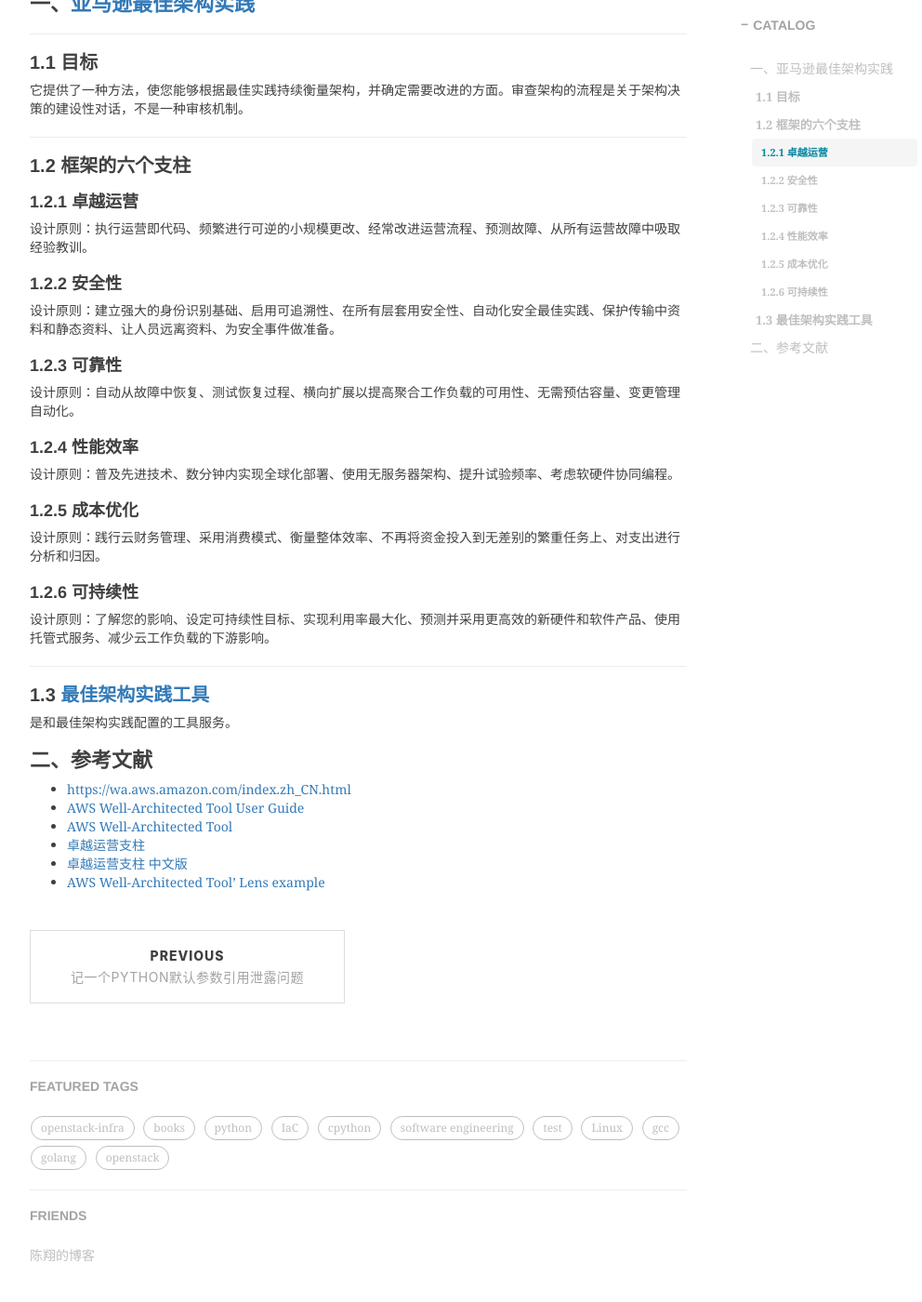
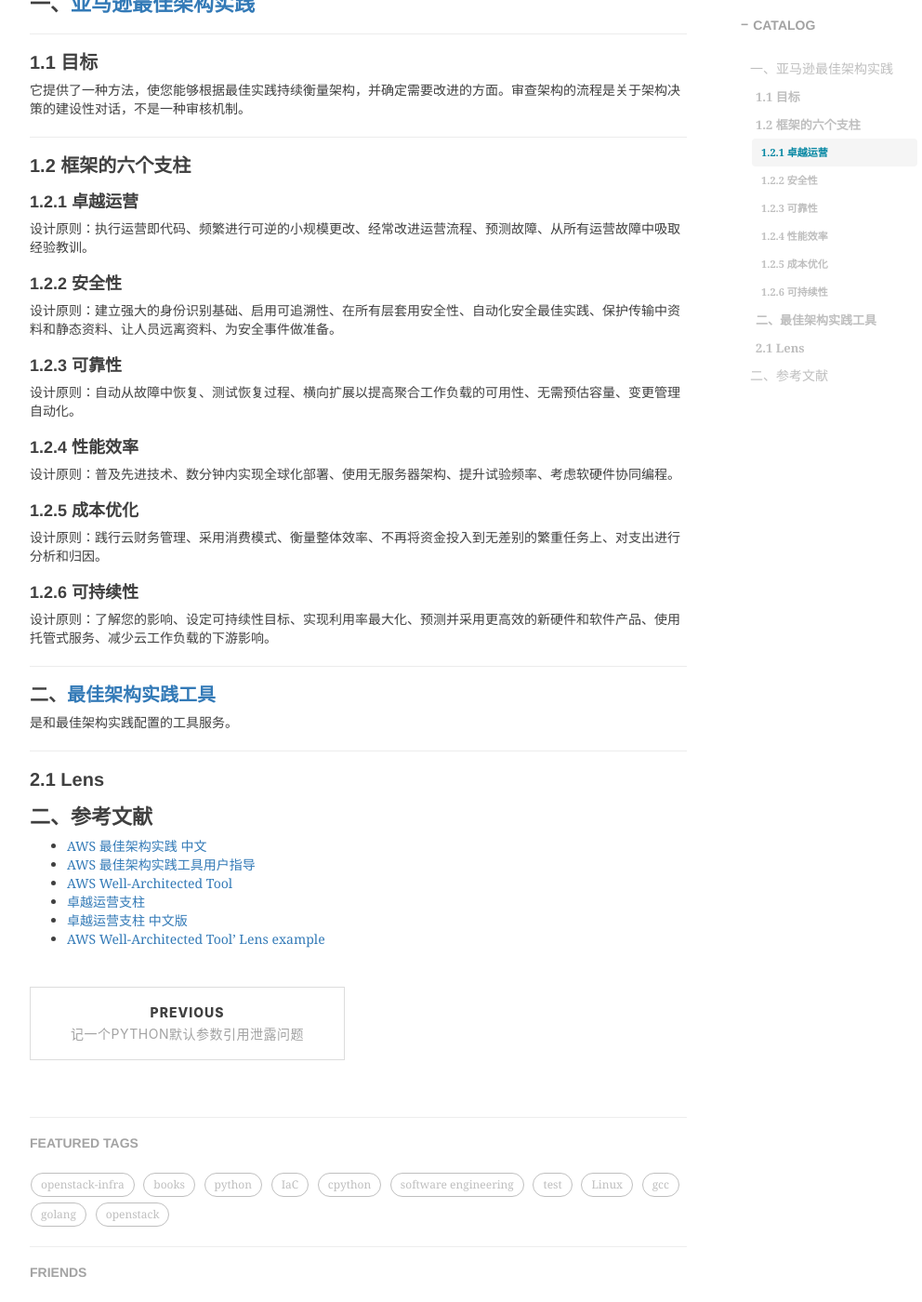
Before and after one commit to shihai1991/shihai1991.github.io, a Jekyll site: the page built from _posts/2023-02-27-AWS卓越架构原则.md, in a window 1280 px wide and 1400 px high, scrolled down 571 px. Shown: the whole window at 93% size, without its empty margins (233-1225 px from the left). Built offline with Jekyll 4.4.1, drawn with Linux system fonts in a browser that asks for light colours; nearby versions of some CDN libraries; comment, search, counter and statistics services are not loaded.

Commit message:
Update 2023-02-27-AWS卓越架构原则.md

```diff
--- a/_posts/2023-02-27-AWS卓越架构原则.md
+++ b/_posts/2023-02-27-AWS卓越架构原则.md
@@ -29,12 +29,14 @@
 ### 1.2.6 可持续性
 设计原则：了解您的影响、设定可持续性目标、实现利用率最大化、预测并采用更高效的新硬件和软件产品、使用托管式服务、减少云工作负载的下游影响。
 
-## 1.3 [最佳架构实践工具](https://docs.aws.amazon.com/pdfs/wellarchitected/latest/userguide/wellarchitected-ug.pdf)
+## 二、[最佳架构实践工具](https://docs.aws.amazon.com/pdfs/wellarchitected/latest/userguide/wellarchitected-ug.pdf)
 是和最佳架构实践配置的工具服务。
 
+## 2.1 Lens
+
 # 二、参考文献
-- [https://wa.aws.amazon.com/index.zh_CN.html](https://wa.aws.amazon.com/index.zh_CN.html)
-- [AWS Well-Architected Tool User Guide](https://docs.aws.amazon.com/pdfs/wellarchitected/latest/userguide/wellarchitected-ug.pdf)
+- [AWS 最佳架构实践 中文](https://wa.aws.amazon.com/index.zh_CN.html)
+- [AWS 最佳架构实践工具用户指导](https://docs.aws.amazon.com/pdfs/wellarchitected/latest/userguide/wellarchitected-ug.pdf)
 - [AWS Well-Architected Tool](https://aws.amazon.com/cn/well-architected-tool/?ref=wellarchitected-ws)
 - [卓越运营支柱](https://docs.aws.amazon.com/pdfs/wellarchitected/latest/operational-excellence-pillar/wellarchitected-operational-excellence-pillar.pdf)
 - [卓越运营支柱 中文版](https://d1.awsstatic.com/whitepapers/zh_CN/architecture/AWS-Operational-Excellence-Pillar.pdf)
```
